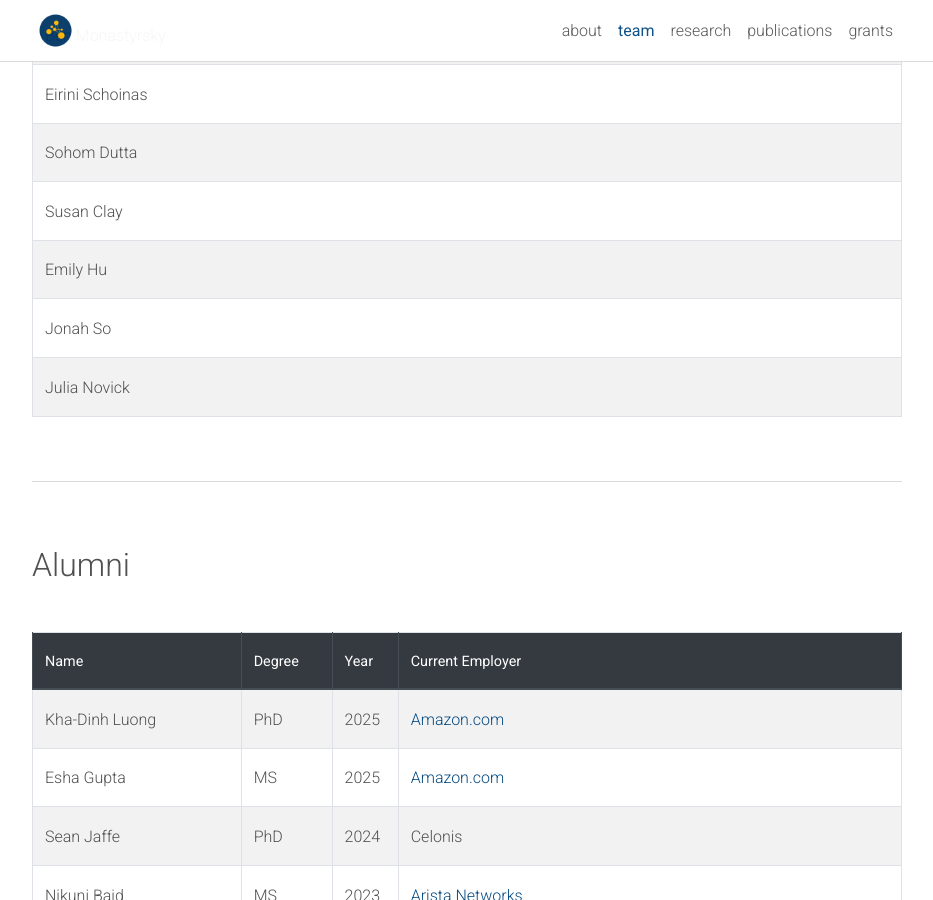
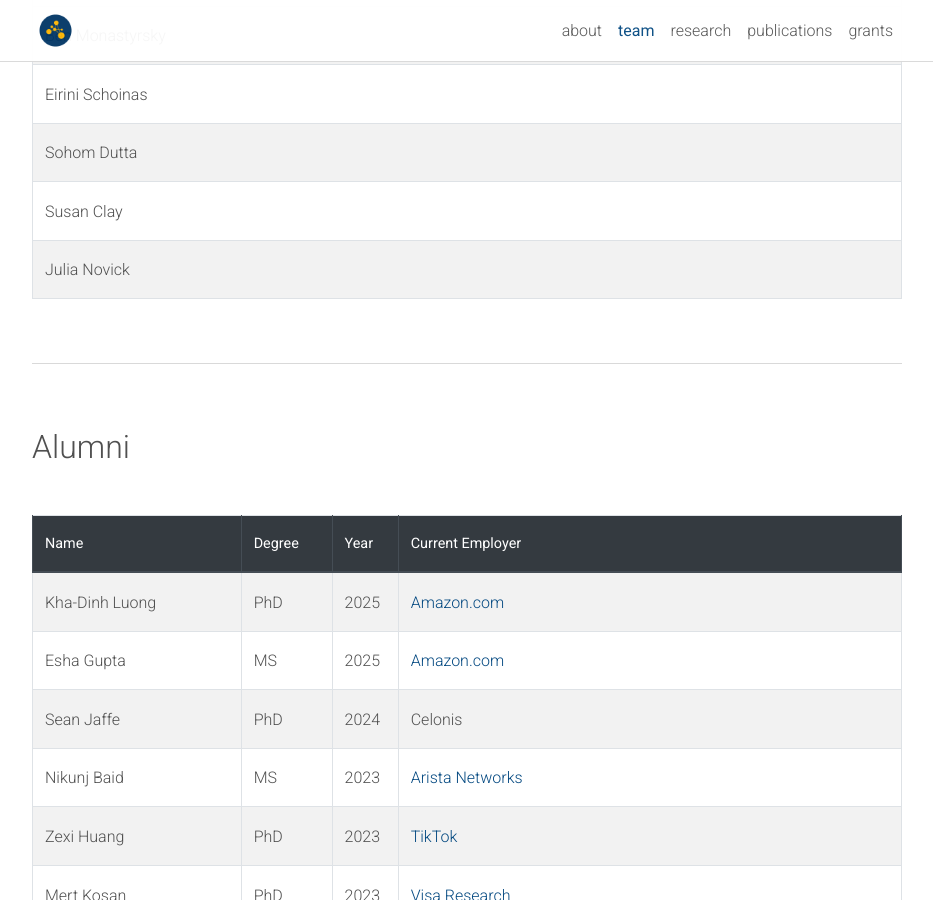
Before and after one commit to DYNAMO-Lab/dynamo-lab.github.io, a Jekyll site: the page built from _pages/team.md, in a window 1280 px wide and 900 px high, scrolled down 4221 px. Shown: the whole window, without its empty margins (173-1106 px from the left). Built offline with Jekyll 4.4.1, drawn with Linux system fonts in a browser that asks for light colours; comment, search, counter and statistics services are not loaded; a style sheet for code colours, icons or effects is not loaded.

Commit message:
Update team.md

```diff
--- a/_pages/team.md
+++ b/_pages/team.md
@@ -120,12 +120,6 @@ nav_rank: 2
             </tr>
             <tr>
                 <td>Susan Clay</td>
-            </tr>
-            <tr>
-                <td>Emily Hu</td>
-            </tr>
-            <tr>
-                <td>Jonah So</td>
             </tr>
               <tr>
                 <td>Julia Novick</td>
```
